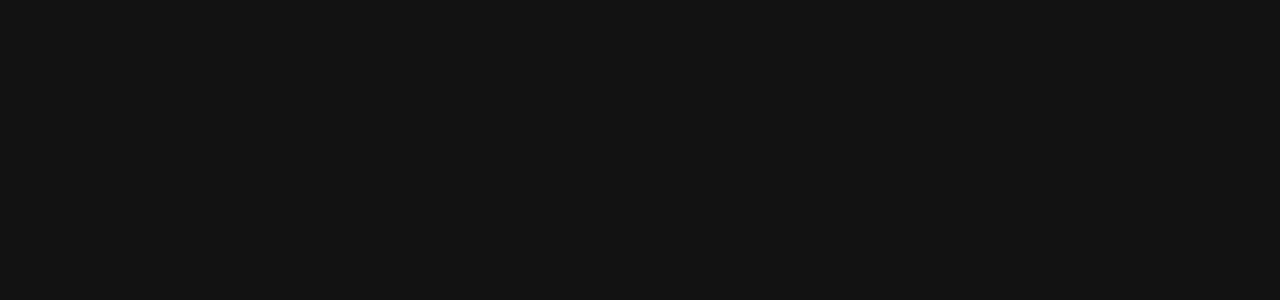
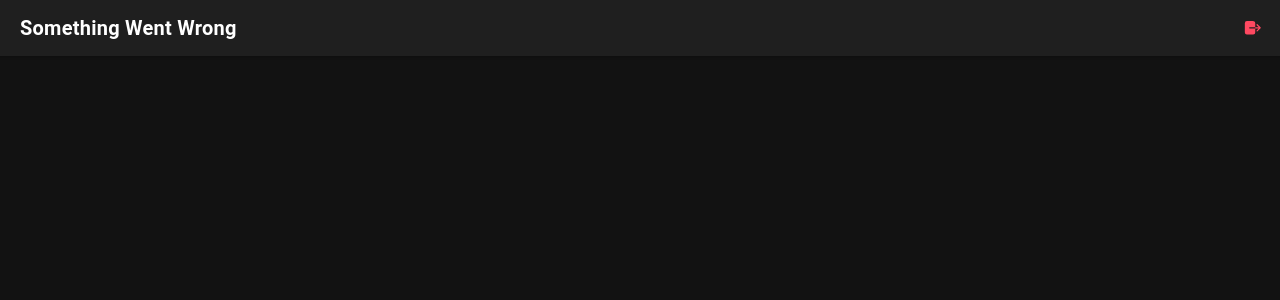
Before and after one commit to AJGamesArchive/chess, a React (Create React App) app: page /ChessGame/Game/1/1/1 in a window 1280 px wide. Shown: the top 300 px of the page. Built offline with nearby package versions, Linux system fonts and the light colour scheme.

Commit message:
Implimented Chess Game Page Base

```diff
--- a/src/App.tsx
+++ b/src/App.tsx
@@ -5,6 +5,7 @@ import { IonReactRouter } from '@ionic/react-router';
 // Importing all app pages so they be put into the nav system
 import Home from './pages/Home';
 import MainMenu from './pages/MainMenu';
+import ChessGame from './pages/ChessGame/Game';
 import ChessBoardMockup from './pages/Mockups/ChessBoard';
 
 /* Core CSS required for Ionic components to work properly */
@@ -43,6 +44,9 @@ const App: React.FC = () => (
         <Route path="/mainMenu/:username" exact={true}>
           <MainMenu />
         </Route>
+        <Route path="/ChessGame/Game/:username/:mode/:opponent" exact={true}>
+          <ChessGame />
+        </Route>
         <Route path="/chessBoardMockup" exact={true}>
           <ChessBoardMockup />
         </Route>
--- /dev/null
+++ b/src/interfaces/ChessGameParams.ts
@@ -0,0 +1,5 @@
+// Declaring chess game paramaters
+export interface ChessGameParams {
+  mode: string;
+  opponent: string;
+}
--- /dev/null
+++ b/src/pages/ChessGame/Game.css
@@ -0,0 +1,3 @@
+.game-header {
+  font-weight: bold;
+}
--- /dev/null
+++ b/src/pages/ChessGame/Game.tsx
@@ -0,0 +1,158 @@
+// Importing required library's
+import {
+  IonButton,
+  IonContent,
+  IonHeader,
+  IonIcon,
+  IonPage,
+  IonText,
+  IonTitle,
+  IonToolbar,
+  useIonRouter,
+} from '@ionic/react';
+import { logOut } from 'ionicons/icons';
+import './Game.css';
+
+// Importing required paramaters
+import { GlobalParams } from '../../interfaces/GlobalParams';
+import { ChessGameParams } from '../../interfaces/ChessGameParams';
+import { useParams } from 'react-router';
+
+// Importing page components
+
+
+// Importing page functions
+
+
+const ChessGame: React.FC = () => {
+
+  // Setup navigation system on this page so we can call other pages
+  // Powered by nav system in App.tsx
+  const nav = useIonRouter();
+
+  // Fetching imported paramaters
+  const params = useParams<GlobalParams>();
+  const game = useParams<ChessGameParams>();
+
+  // IF statement to render page GUI differently depending on what game mode is selected
+  if (game.mode === "PVP") {
+    // JSX code for generating the chess game GUI for PVP mode
+    return (
+      <IonPage id="game-page">
+        {
+          /*
+            Page Header Code
+            Contains a page title
+          */
+        }
+        <IonHeader>
+          <IonToolbar>
+            <IonTitle className="game-header">
+              Chess: <IonText color="primary">{params.username}</IonText> VS <IonText color="primary">{game.opponent}</IonText>!
+            </IonTitle>
+            <IonButton slot="end" fill="clear" color="danger" href="/Home">
+              <IonIcon icon={logOut}></IonIcon>
+            </IonButton>
+          </IonToolbar>
+        </IonHeader>
+        <IonContent fullscreen>
+
+          <IonHeader collapse="condense">
+            <IonToolbar>
+              <IonTitle size="large" className="game-header">
+                Chess: <IonText color="primary">{params.username}</IonText> VS <IonText color="primary">{game.opponent}</IonText>!
+              </IonTitle>
+            </IonToolbar>
+          </IonHeader>
+
+          {
+            /*
+              Page Content Code
+            */
+          }
+
+        </IonContent>
+      </IonPage>
+    );
+  } else if (game.mode === "PVE") {
+    // JSX code for generating the chess game GUI for PVE mode
+    return (
+      <IonPage id="game-page">
+        {
+          /*
+            Page Header Code
+            Contains a page title
+          */
+        }
+        <IonHeader>
+          <IonToolbar>
+            <IonTitle className="game-header">
+              Chess: <IonText color="primary">{params.username}</IonText> VS <IonText color="primary">Computer</IonText>!
+            </IonTitle>
+            <IonButton slot="end" fill="clear" color="danger" href="/Home">
+              <IonIcon icon={logOut}></IonIcon>
+            </IonButton>
+          </IonToolbar>
+        </IonHeader>
+        <IonContent fullscreen>
+
+          <IonHeader collapse="condense">
+            <IonToolbar>
+              <IonTitle size="large" className="game-header">
+                Chess: <IonText color="primary">{params.username}</IonText> VS <IonText color="primary">Computer</IonText>!
+              </IonTitle>
+            </IonToolbar>
+          </IonHeader>
+
+          {
+            /*
+              Page Content Code
+            */
+          }
+
+        </IonContent>
+      </IonPage>
+    );
+  } else {
+    // JSX code for generating the chess game GUI for no selected mode
+    return (
+      <IonPage id="game-page">
+        {
+          /*
+            Page Header Code
+            Contains a page title
+          */
+        }
+        <IonHeader>
+          <IonToolbar>
+            <IonTitle className="game-header">
+              Something Went Wrong
+            </IonTitle>
+            <IonButton slot="end" fill="clear" color="danger" href="/Home">
+              <IonIcon icon={logOut}></IonIcon>
+            </IonButton>
+          </IonToolbar>
+        </IonHeader>
+        <IonContent fullscreen>
+
+          <IonHeader collapse="condense">
+            <IonToolbar>
+              <IonTitle size="large" className="game-header">
+                Something Went Wrong
+              </IonTitle>
+            </IonToolbar>
+          </IonHeader>
+
+          {
+            /*
+              Page Content Code
+            */
+          }
+
+        </IonContent>
+      </IonPage>
+    );
+  }
+};
+
+export default ChessGame;
```
